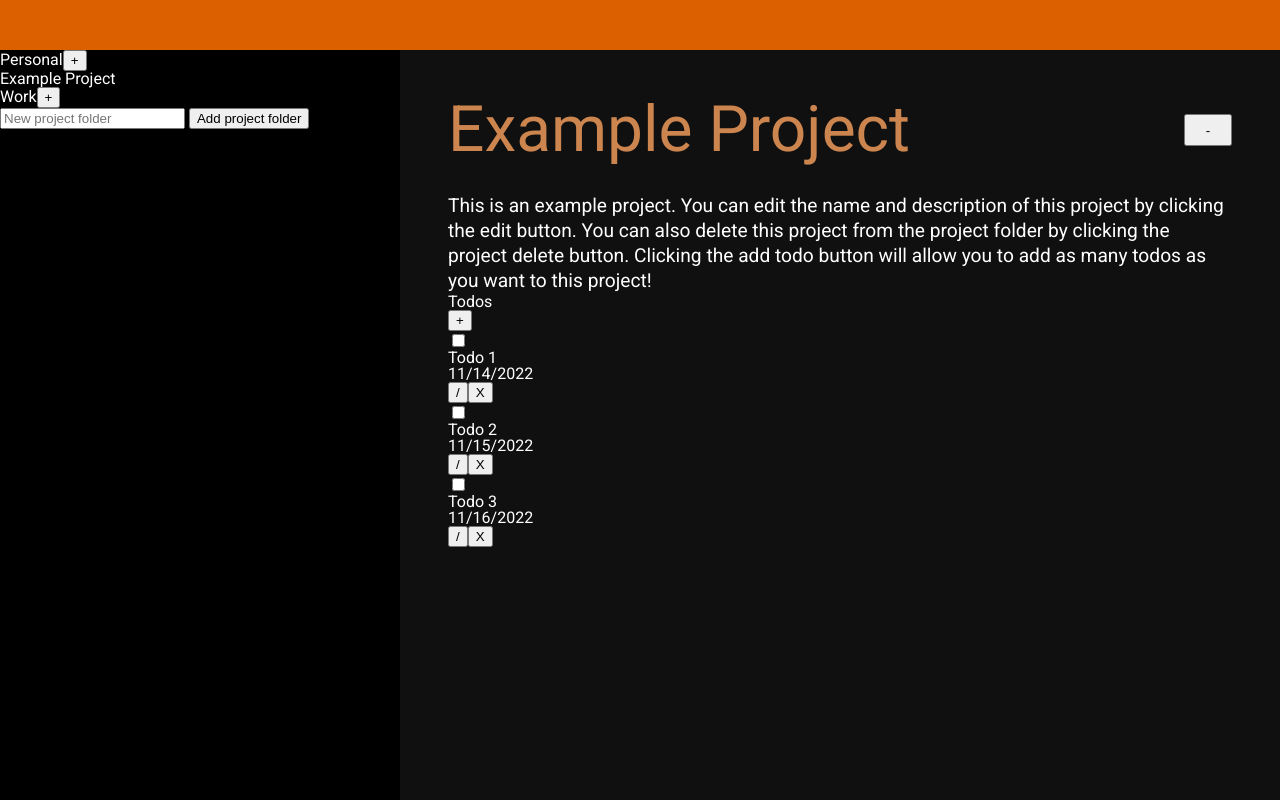
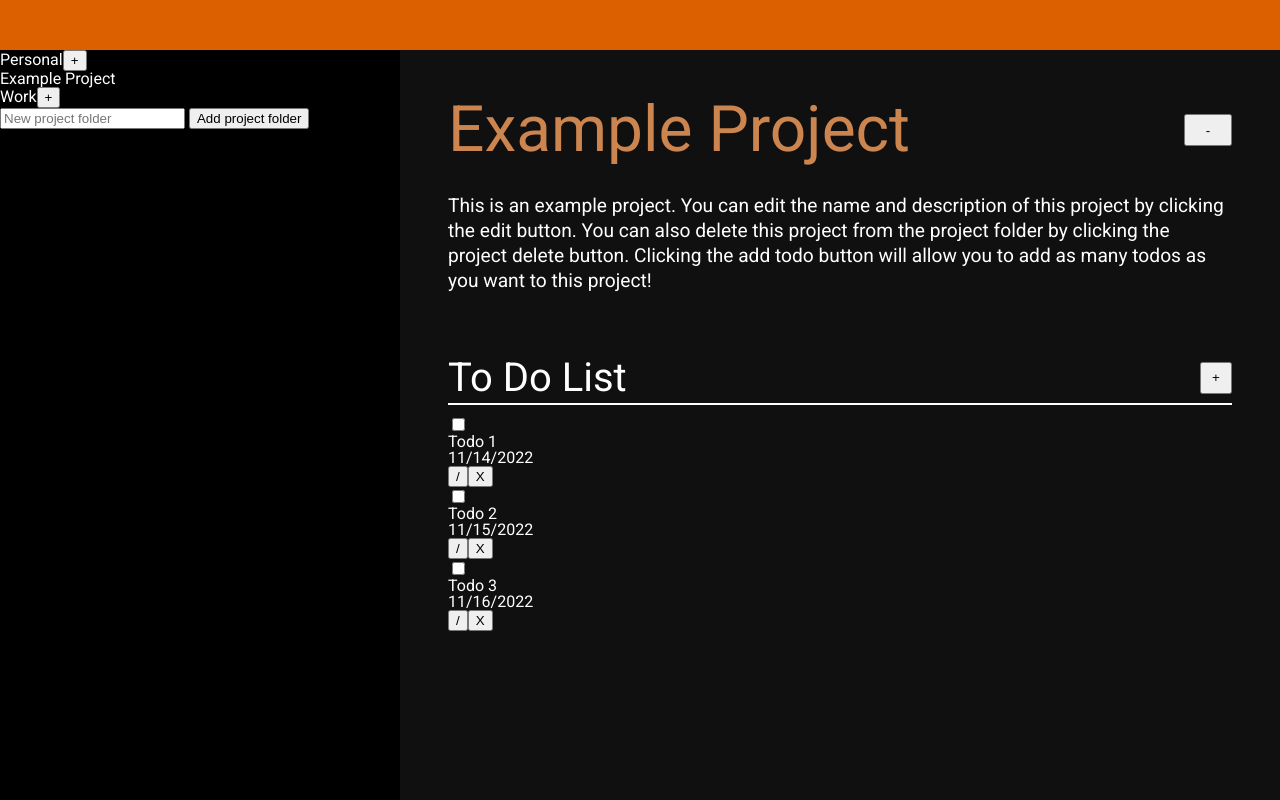
Before and after one commit to Chance093/odin-project-todo-list, a website: page dist/index.html in a window 1280 px wide. Drawn offline with Linux system fonts and the light colour scheme.

Commit message:
Style todo list header in main section

```diff
--- a/src/dom/display.js
+++ b/src/dom/display.js
@@ -64,7 +64,7 @@ function displayProject(project, pfIndex, pIndex) {
     projectHeader.textContent = project.name;
     projectDelete.textContent = '-';
     description.textContent = project.description;
-    todoHeader.textContent = 'Todos';
+    todoHeader.textContent = 'To Do List';
     addTodo.textContent = '+';
     divHeader.appendChild(projectHeader);
     divHeader.appendChild(projectDelete);
--- a/src/style.css
+++ b/src/style.css
@@ -185,6 +185,25 @@ main>.p-header>button {
 main>.p-description {
     font-size: 1.2rem;
     line-height: 1.3;
+    margin-bottom: 4rem;
+}
+
+main>.todo-header {
+    display: flex;
+    justify-content: space-between;
+    align-items: center;
+    border-bottom: 2px solid white;
+    padding-bottom: 5px;
+    margin-bottom: 10px;
+}
+
+main>.todo-header>h2 {
+    font-size: 2.5rem;
+}
+
+main>.todo-header>button {
+    width: 2rem;
+    height: 2rem;
 }
 
 .modal-container {
```
Also changed, not shown: dist/main.js.
